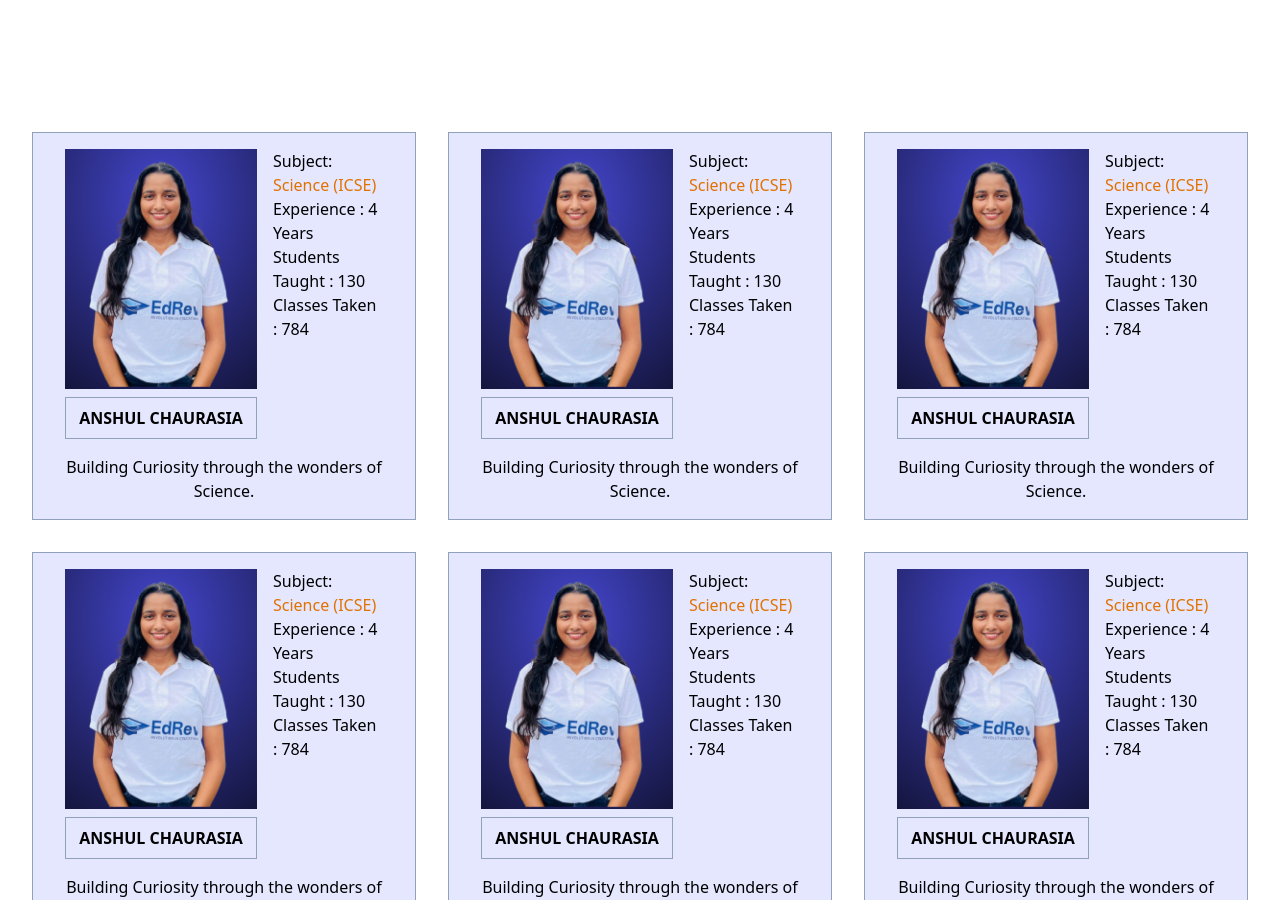
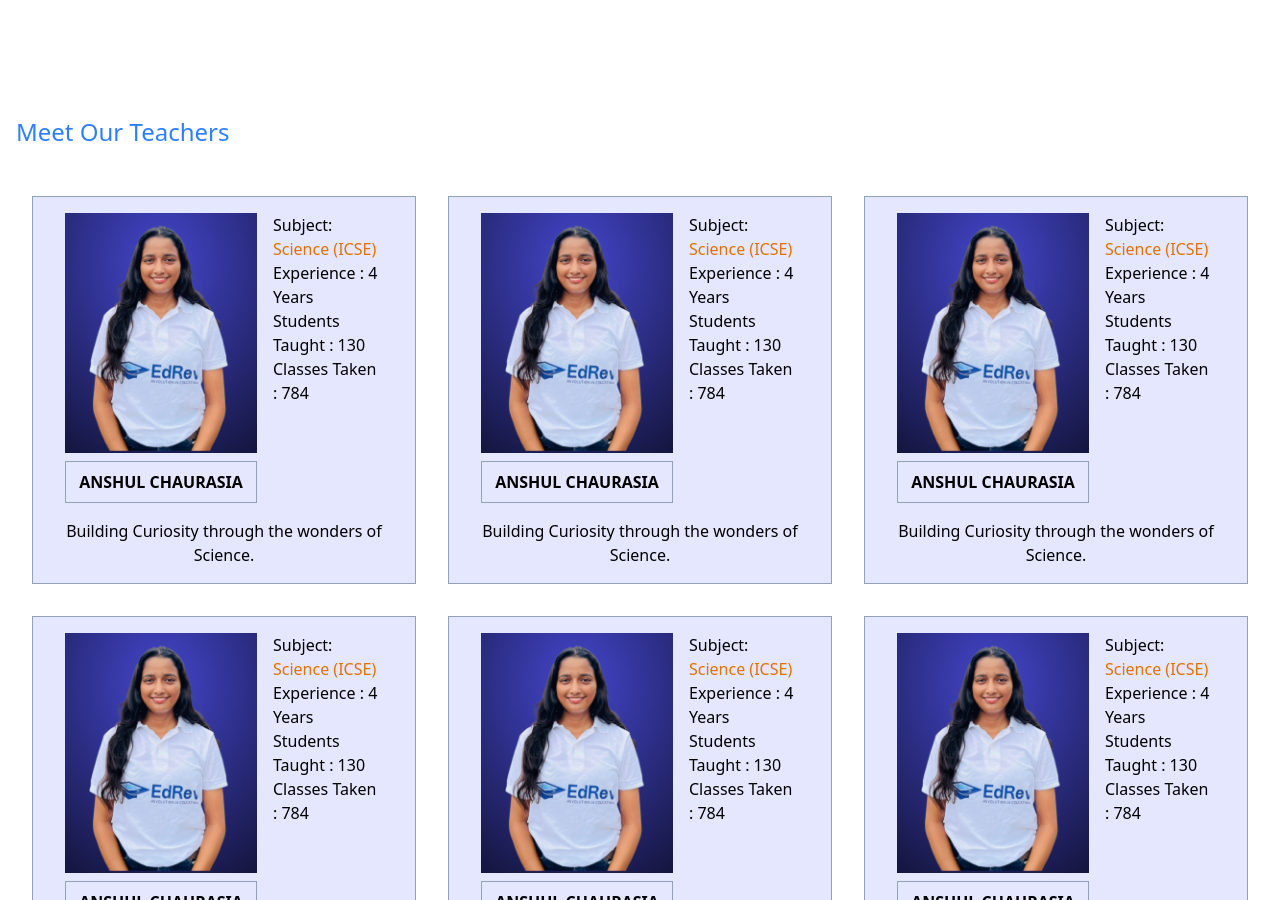
Before and after one commit to AsimKachhap/EdRev, a Next.js app: page / in a window 1280 px wide. Shown: the part 1570-2470 px from the top of the page. Built offline with nearby package versions, Linux system fonts and the light colour scheme.

Commit message:
Add heading to the Teachers section

```diff
--- a/src/app/page.js
+++ b/src/app/page.js
@@ -127,6 +127,7 @@ export default function Home() {
         <div></div>
       </section>
       <section className="Teachers_Card bg-white">
+        <h4 className="text-2xl p-4 text-blue-500 ">Meet Our Teachers</h4>
         <div className="grid grid-cols-1 md:grid-cols-3 gap-8  p-4 md:p-6 lg:p-8">
           {TEACHERS.map((teacher) => {
             return <TeacherCard teacher={teacher} key={teacher.name} />;
```
